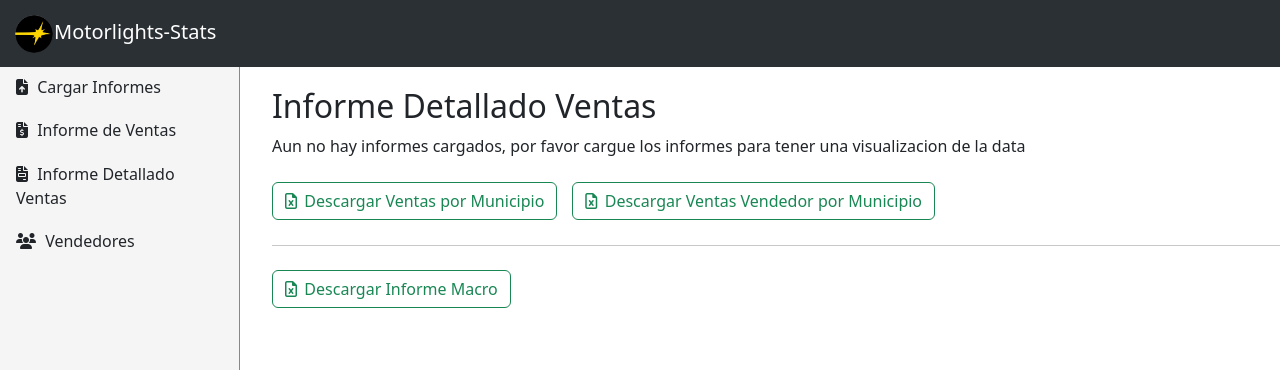
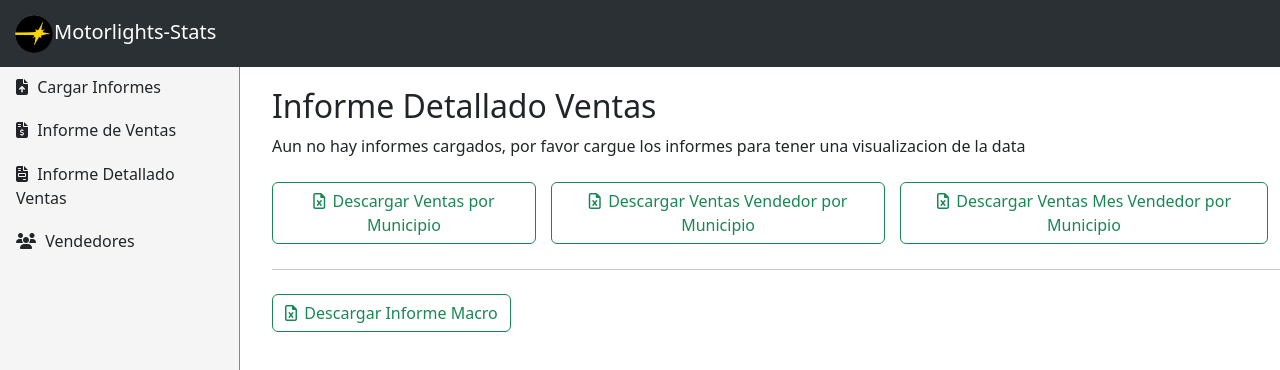
Before and after one commit to jtrocha4/motorlights-stats, a React (Vite) app: page /detailed-sales in a window 1280 px wide. Shown: the top 370 px of the page. Built offline with nearby package versions, Linux system fonts and the light colour scheme; no server answers.

Commit message:
update(pages): implementacion del componente ButtonDownloadSalesMonthSellerByMunicipality. Componente DetailedSalesPage

```diff
--- a/src/pages/DetailedSalesPage.jsx
+++ b/src/pages/DetailedSalesPage.jsx
@@ -4,6 +4,7 @@ import { SaleItemContext } from '../context/saleItem'
 import { DataExcelContext } from '../context/dataExcel'
 import ButtonDownloadSalesByMunicipality from '../components/buttonsDownload/ButtonDownloadSalesByMunicipality'
 import ButtonDownloadSellerSalesByMunicipality from '../components/buttonsDownload/ButtonDownloadSellerSalesByMunicipality'
+import ButtonDownloadSalesMonthSellerByMunicipality from '../components/buttonsDownload/ButtonDownloadSalesMonthSellerByMunicipality'
 
 const DetailedSalesPage = ({ splitName }) => {
   const { dateExcel } = useContext(DataExcelContext)
@@ -17,7 +18,7 @@ const DetailedSalesPage = ({ splitName }) => {
         <section className='button-group mt-4'>
           <ButtonDownloadSalesByMunicipality title='Descargar Ventas por Municipio' sellerSalesData={sellerSalesData} />
           <ButtonDownloadSellerSalesByMunicipality title='Descargar Ventas Vendedor por Municipio' sellerSalesData={sellerSalesData} splitName={splitName} />
-          {/* <ButtonDownloadSalesMonthSellerByMunicipality title='Descargar Ventas Mes Vendedor por Municipio' sellerSalesData={sellerSalesData} splitName={splitName} /> */}
+          <ButtonDownloadSalesMonthSellerByMunicipality title='Descargar Ventas Mes Vendedor por Municipio' sellerSalesData={sellerSalesData} splitName={splitName} />
         </section>
         <hr />
         <section className='button-group mt-4'>
```
